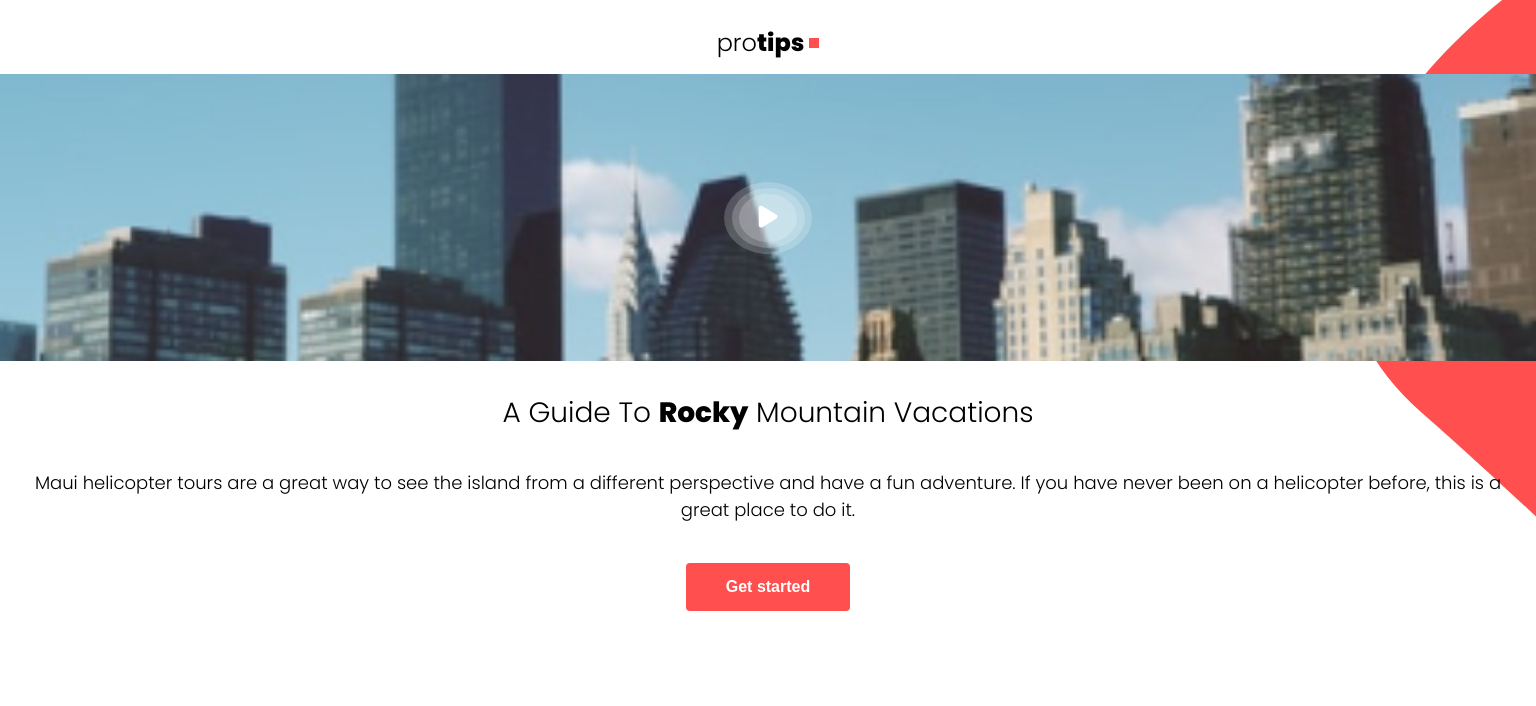
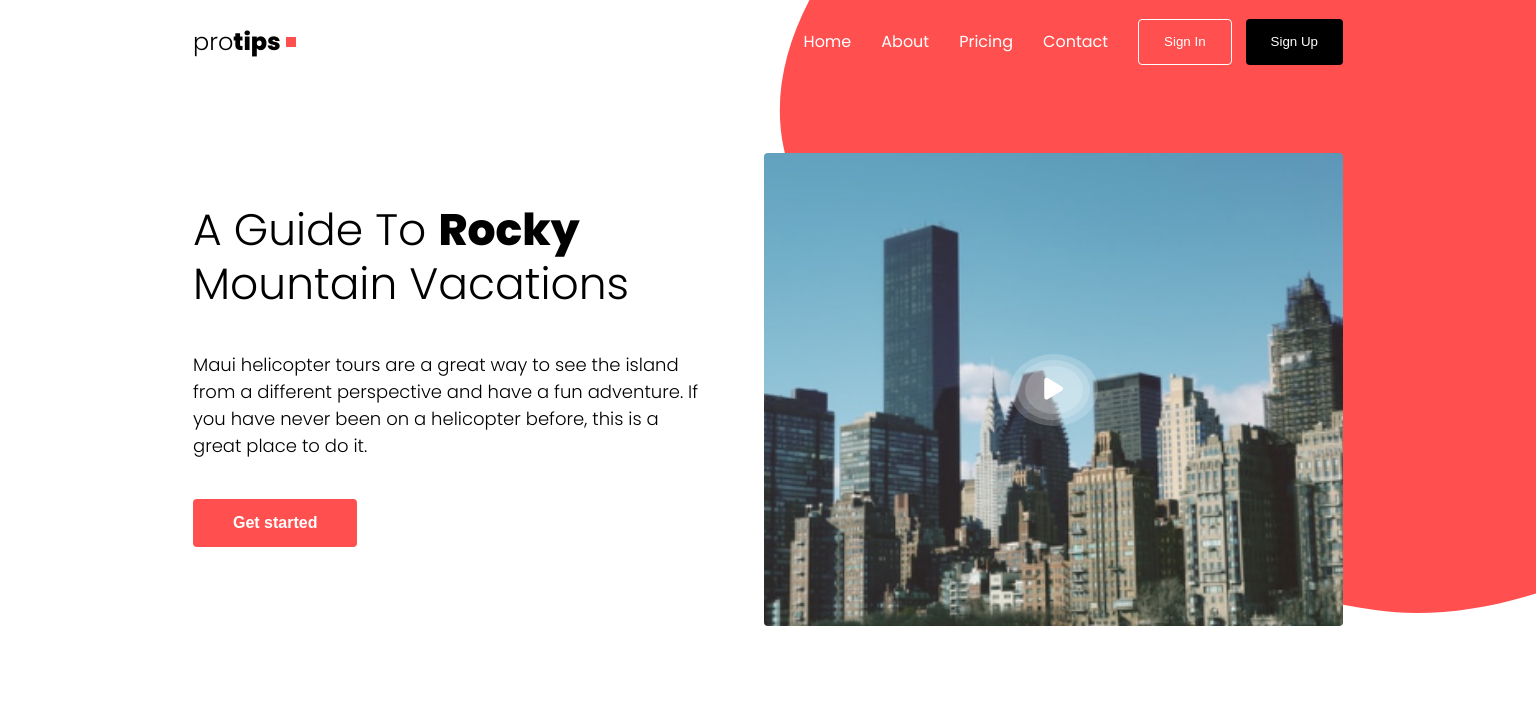
Before and after one commit to Yunicorn228/project11, a plain HTML site: page index.html in a window 1536 px wide. Shown: the top 706 px of the page. Drawn offline with Linux system fonts and the light colour scheme.

Commit message:
desktop version footer remining

```diff
--- a/index.css
+++ b/index.css
@@ -7,24 +7,22 @@ body {
   font-weight: 800;
 }
 
-.red-circle {
-  position: absolute;
-  z-index: -1;
-  right: 0;
-}
-
 .page-container {
   width: 100%;
+  background-image: url(oval.svg);
+  background-position: top right;
+  background-repeat: no-repeat;
 }
 
 nav {
   width: 100%;
   display: flex;
   justify-content: center;
-  margin-bottom: 13px;
+  padding: 13px 0px;
 }
 
-.nav-content {
+.nav-list {
+  display: none;
 }
 
 .nav-logo {
@@ -243,3 +241,143 @@ footer a:last-of-type {
   color: #ff4f4f;
   text-decoration: underline;
 }
+
+@media only screen and (min-width: 1400px) {
+  .page-container {
+    width: 100%;
+    background-image: url(Oval2.svg);
+    background-position: top right;
+    background-repeat: no-repeat;
+  }
+
+  .nav {
+    width: 100%;
+    padding: 20px;
+  }
+
+  .nav-content {
+    max-width: 1150px;
+    width: 100%;
+    display: flex;
+    justify-content: space-between;
+  }
+
+  .nav-list {
+    display: flex;
+    align-items: center;
+  }
+
+  .nav-list ul {
+    display: flex;
+  }
+
+  .nav-list ul li {
+    list-style: none;
+    margin-left: 30px;
+  }
+
+  .nav-list ul li a {
+    text-decoration: none;
+    color: #fff;
+  }
+
+  .signin {
+    margin-left: 30px;
+    padding: 11px 25px;
+    border: 1px solid #fff;
+    box-sizing: border-box;
+    color: #fff;
+    background-color: #ff4f4f;
+    border-radius: 4px;
+    height: 46px;
+  }
+
+  .signup {
+    margin-left: 14px;
+    padding: 11px 25px;
+    color: #fff;
+    background-color: #000;
+    border: none;
+    border-radius: 4px;
+    box-sizing: border-box;
+    height: 46px;
+  }
+
+  .guide {
+    margin: auto;
+    margin-top: 70px;
+    display: flex;
+    justify-content: space-between;
+    flex-direction: row-reverse;
+    width: 100%;
+    max-width: 1150px;
+  }
+
+  .guide-content {
+    width: 518px;
+    text-align: left;
+    margin-left: 0px;
+    margin-top: 50px;
+  }
+
+  .guide-title {
+    font-size: 44px;
+    line-height: 54px;
+  }
+
+  .video {
+    height: 473px;
+    width: 579px;
+    border-radius: 4px;
+  }
+
+  .services {
+    display: flex;
+    justify-content: space-between;
+    max-width: 1150px;
+    width: 100%;
+    margin: auto;
+  }
+
+  .service {
+    text-align: left;
+    align-items: flex-start;
+  }
+
+  .service-content {
+    font-size: 20px;
+  }
+
+  .intro-block-container {
+    display: flex;
+    justify-content: space-evenly;
+  }
+
+  .intro-block {
+    max-width: 500px;
+    display: flex;
+  }
+
+  .intro-block h2 {
+    margin-top: 0px;
+  }
+
+  .block-content {
+    text-align: left;
+  }
+
+  .recent {
+    width: 100%;
+    max-width: 1150px;
+    margin: auto;
+  }
+  .recent-block-container {
+    display: flex;
+    justify-content: space-between;
+    width: 1150px;
+  }
+
+  .recent-img {
+    margin-bottom: 65px;
+  }
+}
--- a/index.html
+++ b/index.html
@@ -11,12 +11,21 @@
     </head>
 
     <body>
-        <img class="red-circle" src="oval.svg" alt=""><img>
         <div class="page-container">
             <nav>
                 <div class="nav-content">
                     <div class="nav-logo">pro<span class="bold">tips</span>
                         <div class="square"></div>
+                    </div>
+                    <div class="nav-list">
+                        <ul>
+                            <li><a href="">Home</a></li>
+                            <li><a href="">About</a></li>
+                            <li><a href="">Pricing</a></li>
+                            <li><a href="">Contact</a></li>
+                        </ul>
+                        <button class="signin">Sign In</button>
+                        <button class="signup">Sign Up</button>
                     </div>
                 </div>
             </nav>
@@ -87,24 +96,41 @@
                     <div class="service-content">Vampires The Romantic Ideology Behind and Peter is
                         a lovely person</div>
                 </div>
+
+                <div class="intro-block-container">
                     <div class="intro-block">
                         <div class="intro-icon"><img src="Shape4.svg" alt=""></div>
+
+                        <div class="block-content">
                             <h2>Who are we</h2>
-                    <div class="service-content">There is something about parenthood that gives us a
+                            <div class="service-content">There is something about parenthood that
+                                gives
+                                us a
                                 sense of history and a deeply rooted desire to send on into the next
                                 generation the great things we have discovered about life.
-                        And part of that is the desire to instill in our children the love of
+                                And part of that is the desire to instill in our children the love
+                                of
                                 science, of learning and particularly the love of nature. </div>
+                        </div>
+
                     </div>
                     <div class="intro-block">
                         <div class="intro-icon"><img src="Shape5.svg" alt=""></div>
+                        <div class="block-content">
                             <h2>What's up with the name</h2>
-                    <div class="service-content">There is something about parenthood that gives us a
+                            <div class="service-content">There is something about parenthood that
+                                gives
+                                us a
                                 sense of history and a deeply rooted desire to send on into the next
                                 generation the great things we have discovered about life.
-                        And part of that is the desire to instill in our children the love of
+                                And part of that is the desire to instill in our children the love
+                                of
                                 science, of learning and particularly the love of nature. </div>
                         </div>
+
+                    </div>
+                </div>
+
             </div>
 
             <div class="recent">
@@ -112,33 +138,38 @@
                     <h1>Our Recent Post</h1>
                     <div class="service-content">Vampires The Romantic Ideology Behind Them</div>
                 </div>
+
+                <div class="recent-block-container">
                     <div class="recent-block">
                         <img src="image bg.png" alt="">
                         <div class="recent-block-content">
                             <h2>Upgrading To Microsoft Windows Vista Tips</h2>
-                        <div class="service-content">By <span class="bold">Abul Hasan Milon</span> |
+                            <div class="service-content">By <span class="bold">Abul Hasan
+                                    Milon</span> |
                                 02 Feb 2019</div>
                         </div>
-
                     </div>
                     <div class="recent-block">
                         <img src="image bg (1).png" alt="">
                         <div class="recent-block-content">
                             <h2>Upgrading To Microsoft Windows Vista Tips</h2>
-                        <div class="service-content">By <span class="bold">Abul Hasan Milon</span> |
+                            <div class="service-content">By <span class="bold">Abul Hasan
+                                    Milon</span> |
                                 02 Feb 2019</div>
                         </div>
-
                     </div>
                     <div class="recent-block">
                         <img src="image bg.png" alt="">
                         <div class="recent-block-content">
                             <h2>Upgrading To Microsoft Windows Vista Tips</h2>
-                        <div class="service-content">By <span class="bold">Abul Hasan Milon</span> |
+                            <div class="service-content">By <span class="bold">Abul Hasan
+                                    Milon</span> |
                                 02 Feb 2019</div>
                         </div>
+                    </div>
+                </div>
 
-                </div>
+                <div class="recent-img"><img src="carosolt.svg" alt=""></div>
             </div>
 
             <hr>
```
Also changed, not shown: Oval2.svg (added), carosolt.svg (added). Lines whose indentation alone changed are shown as unchanged.
